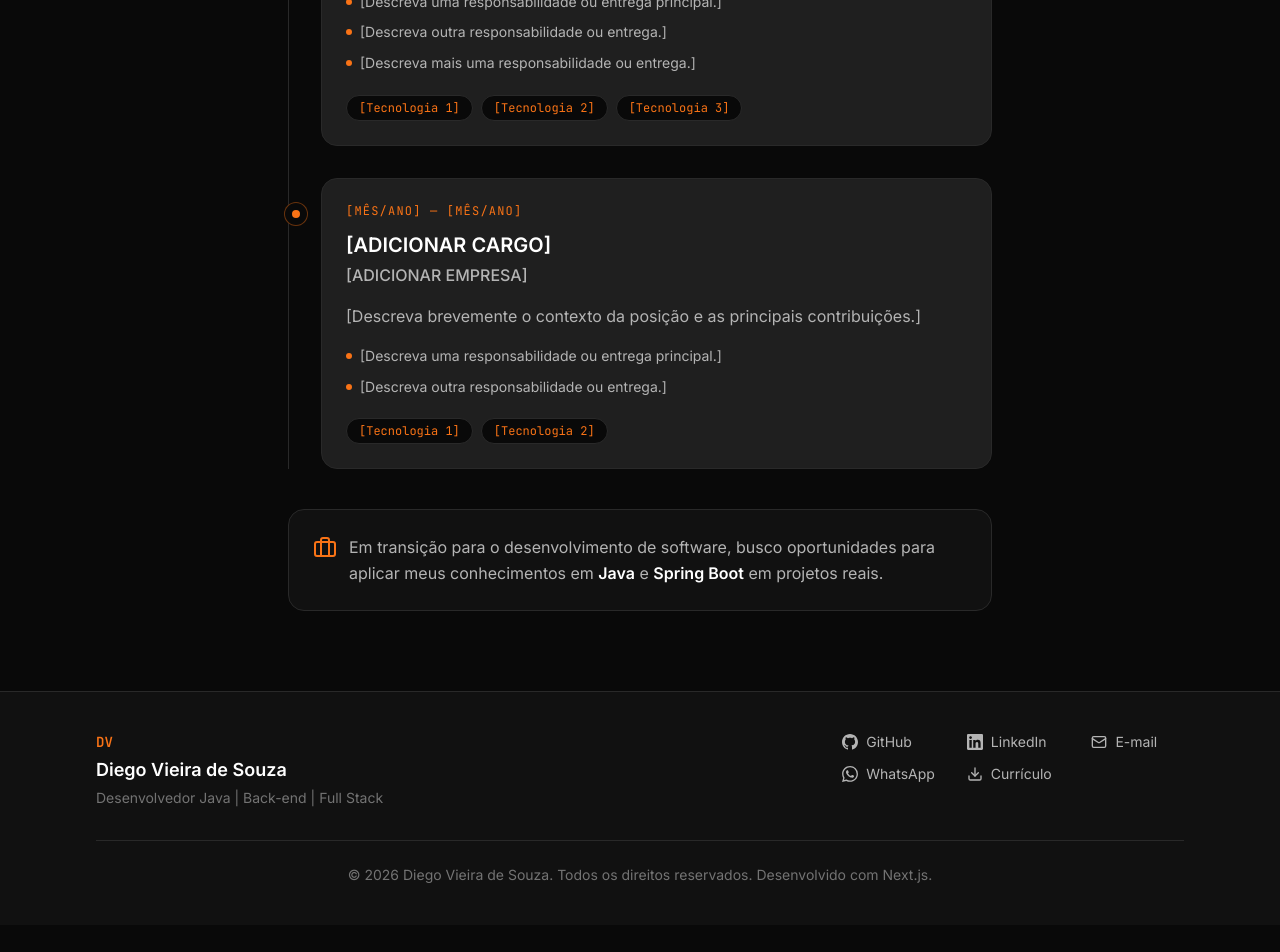
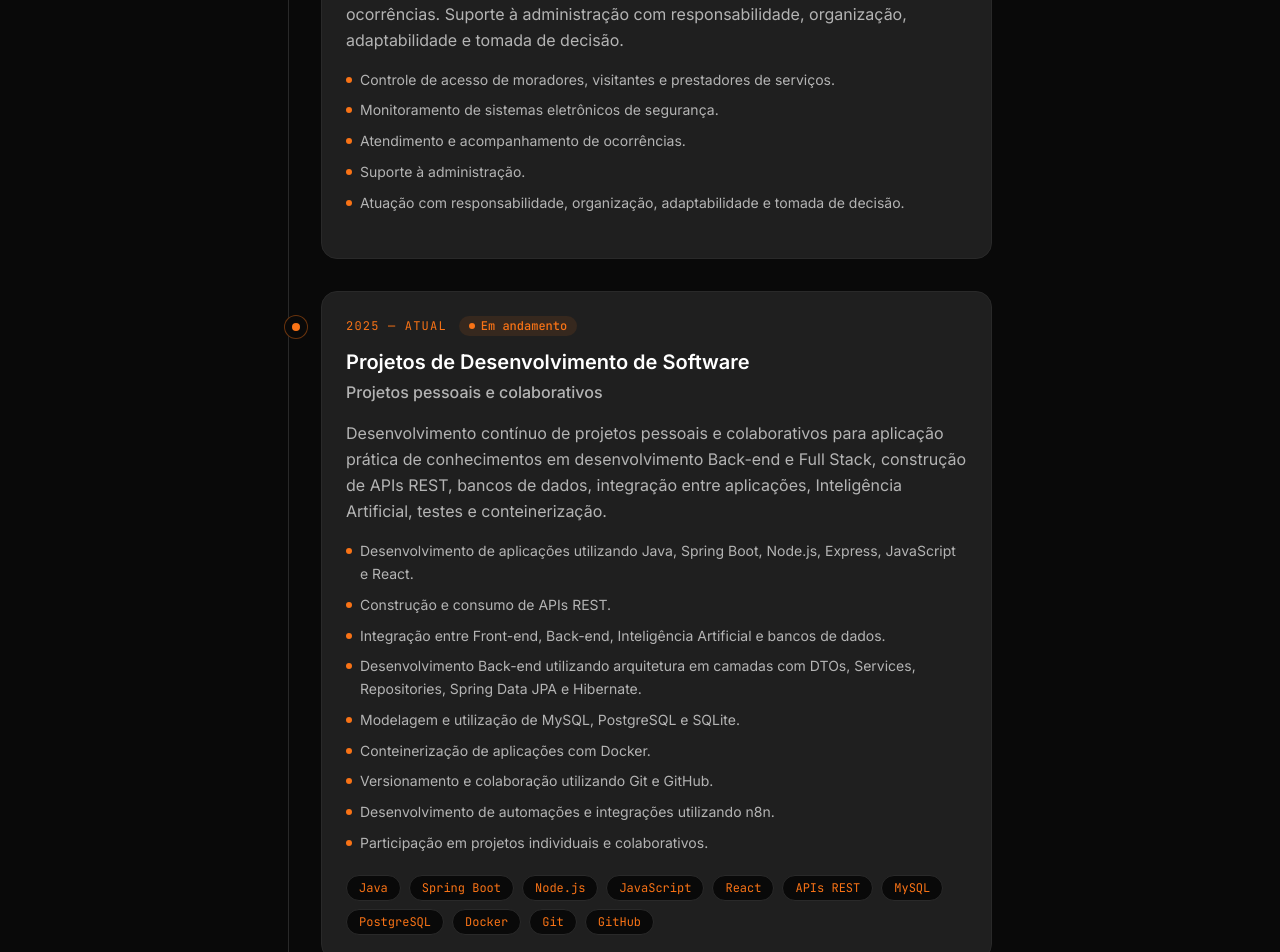
Before and after one commit to diegovieiradv/portfolio-diego-vieira, a Next.js app: page /experiencia in a window 1280 px wide. Shown: the part 640-1592 px from the top of the page. Before the commit the page ends 1565 px from the top, so only its background shows below. Built offline with nearby package versions, Linux system fonts and the light colour scheme.

Commit message:
feat: atualizar trajetória profissional

```diff
--- a/src/data/experience.ts
+++ b/src/data/experience.ts
@@ -2,27 +2,51 @@ import type { Experience } from "@/types/experience";
 
 export const experiences: Experience[] = [
   {
-    role: "[ADICIONAR CARGO]",
-    company: "[ADICIONAR EMPRESA]",
-    period: "[MÊS/ANO] — Atual",
+    role: "Vigia Noturno",
+    company: "Condomínio Edifício Jamile",
+    period: "Julho/2017 — Atual",
     current: true,
-    summary: "[Descreva brevemente o contexto da posição e o que você entrega no dia a dia.]",
+    summary:
+      "Atuação no controle de acesso de moradores, visitantes e prestadores de serviços, monitoramento de sistemas eletrônicos de segurança e atendimento a ocorrências. Suporte à administração com responsabilidade, organização, adaptabilidade e tomada de decisão.",
     responsibilities: [
-      "[Descreva uma responsabilidade ou entrega principal.]",
-      "[Descreva outra responsabilidade ou entrega.]",
-      "[Descreva mais uma responsabilidade ou entrega.]",
+      "Controle de acesso de moradores, visitantes e prestadores de serviços.",
+      "Monitoramento de sistemas eletrônicos de segurança.",
+      "Atendimento e acompanhamento de ocorrências.",
+      "Suporte à administração.",
+      "Atuação com responsabilidade, organização, adaptabilidade e tomada de decisão.",
     ],
-    technologies: ["[Tecnologia 1]", "[Tecnologia 2]", "[Tecnologia 3]"],
+    technologies: [],
   },
   {
-    role: "[ADICIONAR CARGO]",
-    company: "[ADICIONAR EMPRESA]",
-    period: "[MÊS/ANO] — [MÊS/ANO]",
-    summary: "[Descreva brevemente o contexto da posição e as principais contribuições.]",
+    role: "Projetos de Desenvolvimento de Software",
+    company: "Projetos pessoais e colaborativos",
+    period: "2025 — Atual",
+    current: true,
+    summary:
+      "Desenvolvimento contínuo de projetos pessoais e colaborativos para aplicação prática de conhecimentos em desenvolvimento Back-end e Full Stack, construção de APIs REST, bancos de dados, integração entre aplicações, Inteligência Artificial, testes e conteinerização.",
     responsibilities: [
-      "[Descreva uma responsabilidade ou entrega principal.]",
-      "[Descreva outra responsabilidade ou entrega.]",
+      "Desenvolvimento de aplicações utilizando Java, Spring Boot, Node.js, Express, JavaScript e React.",
+      "Construção e consumo de APIs REST.",
+      "Integração entre Front-end, Back-end, Inteligência Artificial e bancos de dados.",
+      "Desenvolvimento Back-end utilizando arquitetura em camadas com DTOs, Services, Repositories, Spring Data JPA e Hibernate.",
+      "Modelagem e utilização de MySQL, PostgreSQL e SQLite.",
+      "Conteinerização de aplicações com Docker.",
+      "Versionamento e colaboração utilizando Git e GitHub.",
+      "Desenvolvimento de automações e integrações utilizando n8n.",
+      "Participação em projetos individuais e colaborativos.",
     ],
-    technologies: ["[Tecnologia 1]", "[Tecnologia 2]"],
+    technologies: [
+      "Java",
+      "Spring Boot",
+      "Node.js",
+      "JavaScript",
+      "React",
+      "APIs REST",
+      "MySQL",
+      "PostgreSQL",
+      "Docker",
+      "Git",
+      "GitHub",
+    ],
   },
 ];
```
